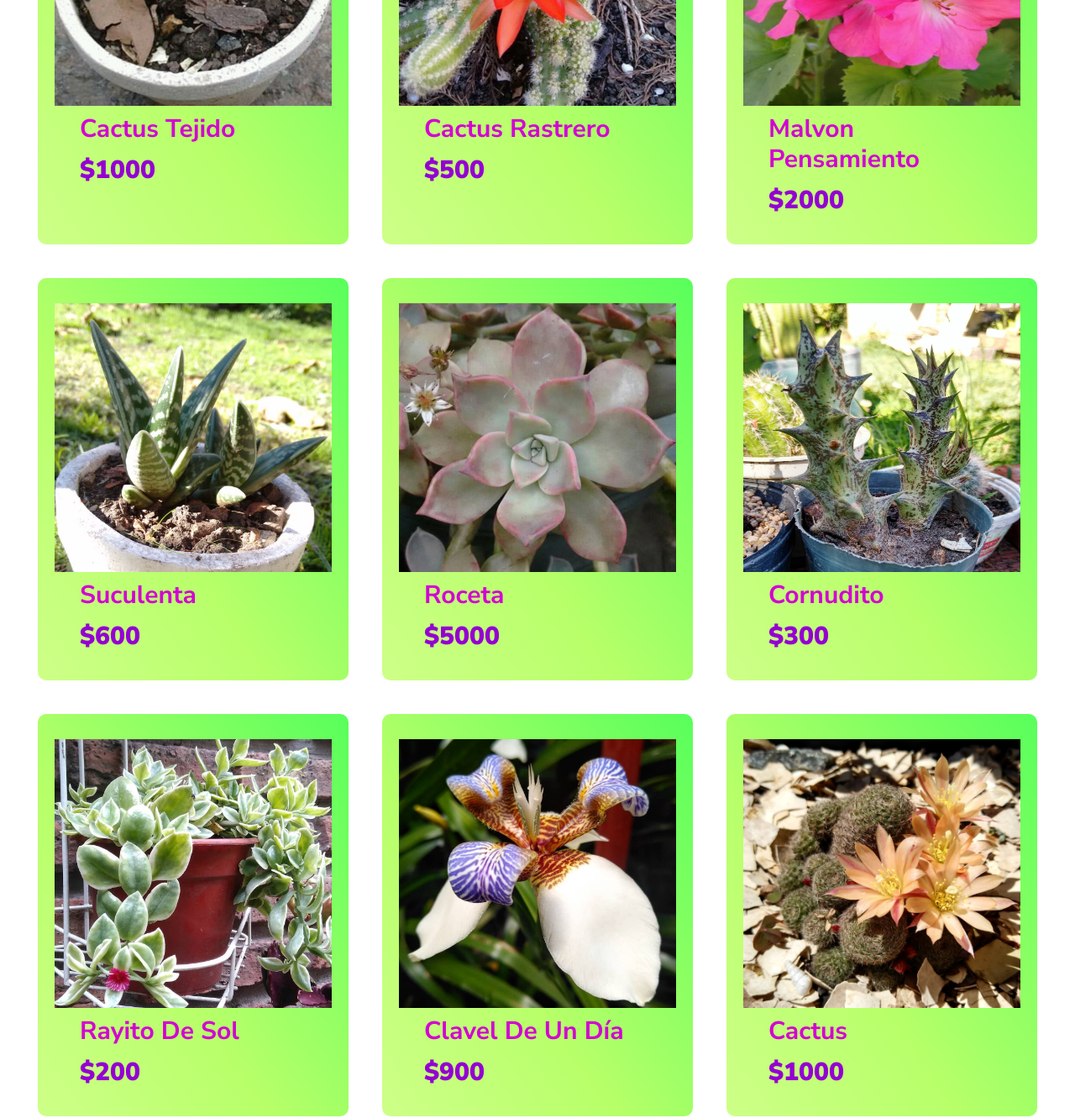
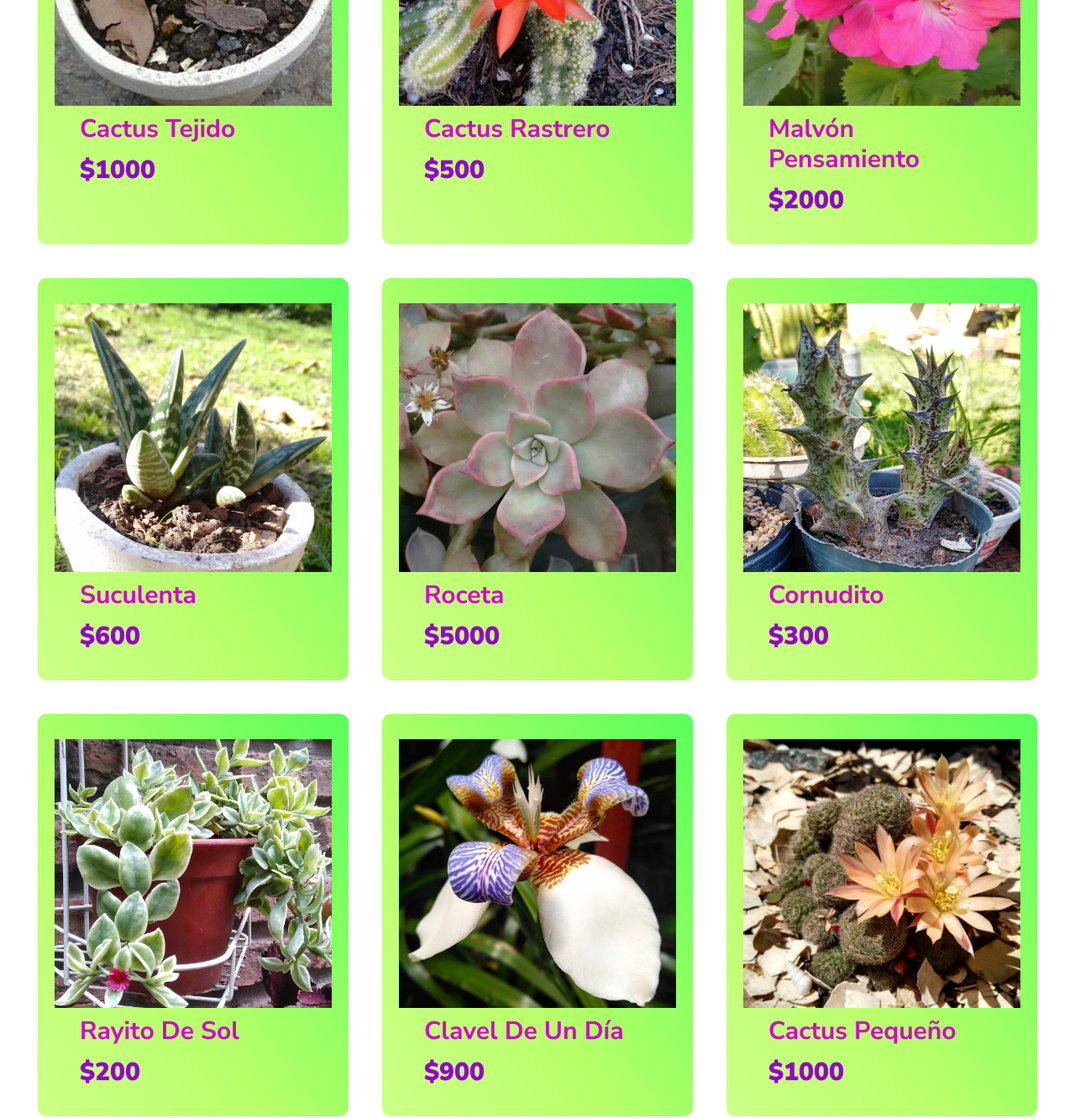
Before and after one commit to DanielaDrogo/Proyecto_CactusKawaiis, a website: page paginas/productos.html in a window 1280 px wide. Shown: the part 480-1811 px from the top of the page at 84% size. Drawn offline with Linux system fonts and the light colour scheme.

Commit message:
correciones ortogracas

```diff
--- a/paginas/productos.html
+++ b/paginas/productos.html
@@ -74,7 +74,7 @@
                 </div>
                 <div class="producto">
                     <img src="../imagenes/imagen-planta3.jpg" alt="planta">
-                    <h4 class="titulo-decimal">Malvon Pensamiento</h4>
+                    <h4 class="titulo-decimal">Malvón Pensamiento</h4>
                     <p class="titulo-quinario">$2000</p>
                 </div>
                 <div class="producto">
@@ -104,7 +104,7 @@
                 </div>
                 <div class="producto">
                     <img src="../imagenes/imagen-planta9.jpg" alt="planta">
-                    <h4 class="titulo-decimal">Cactus</h4>
+                    <h4 class="titulo-decimal">Cactus pequeño</h4>
                     <P class="titulo-quinario">$1000</P>
                 </div>
                 <div class="producto">
```
Also changed, not shown: paginas/cuidado-de-cactus.html (+1 -1 lines), paginas/sobre-cactuskawaiis.html (+1 -1 lines).
